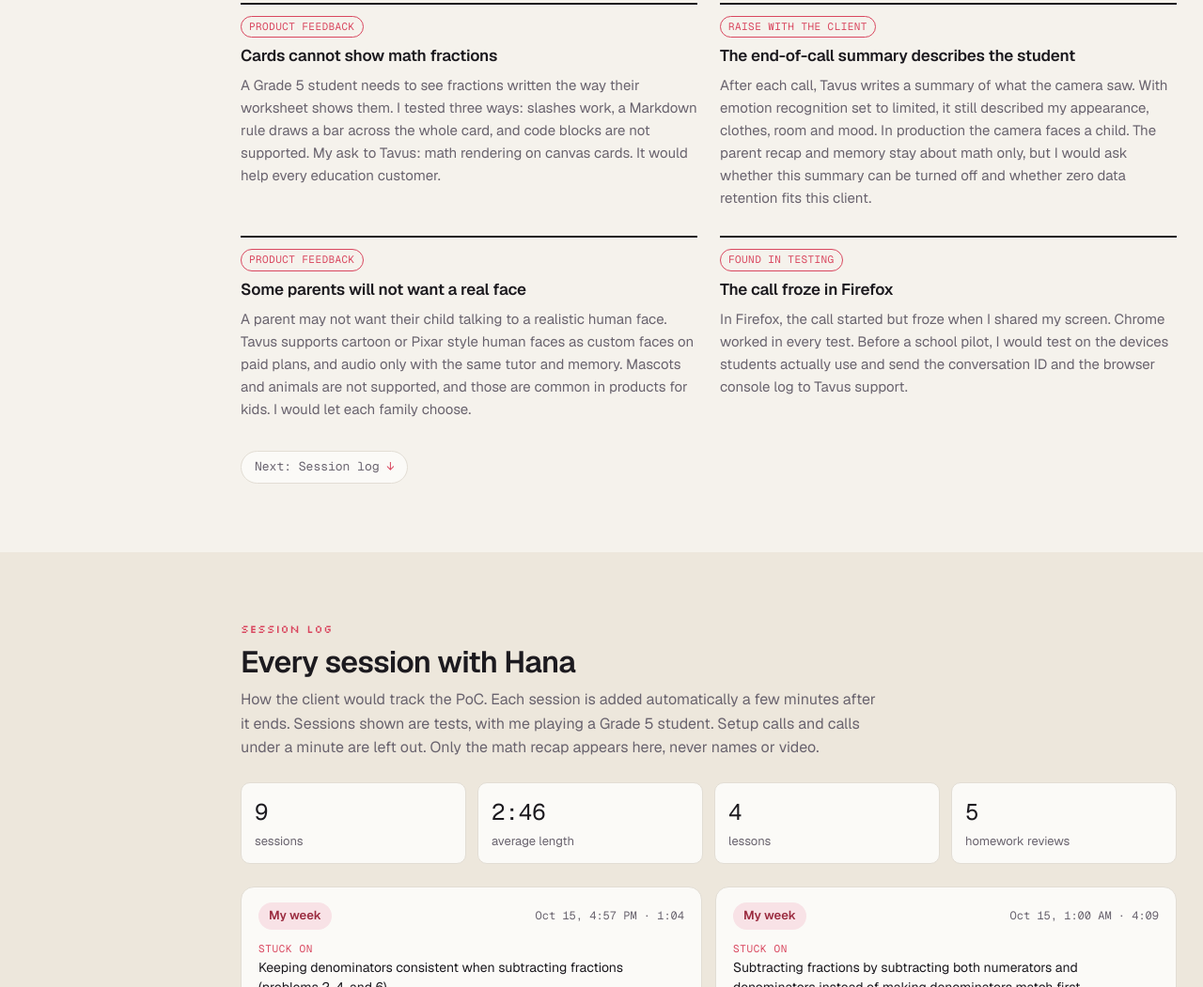
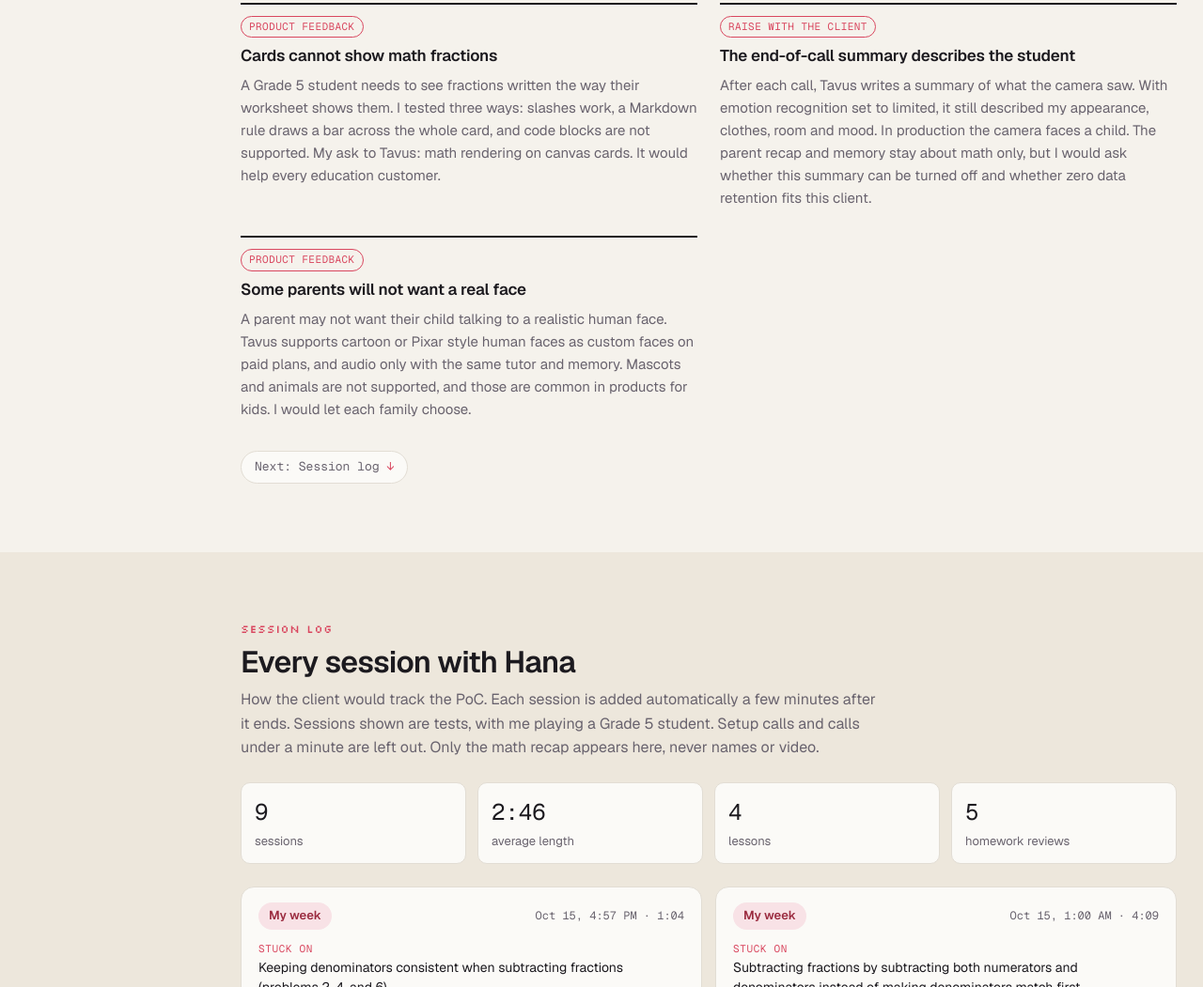
Before and after one commit to charlieb-labs/hana-tutor-poc, a plain HTML site: page index.html in a window 1280 px wide. Shown: the part 4350-5401 px from the top of the page at 94% size. Drawn offline with nearby package versions, Linux system fonts and the light colour scheme.

Commit message:
Update Hana tutor page

```diff
--- a/index.html
+++ b/index.html
@@ -497,11 +497,6 @@ footer .mono { font-family: var(--font-mono); font-size: 12px; }
         <h3>Some parents will not want a real face</h3>
         <p>A parent may not want their child talking to a realistic human face. Tavus supports cartoon or Pixar style human faces as custom faces on paid plans, and audio only with the same tutor and memory. Mascots and animals are not supported, and those are common in products for kids. I would let each family choose.</p>
       </div>
-      <div class="find">
-        <span class="find-k flag">Found in testing</span>
-        <h3>The call froze in Firefox</h3>
-        <p>In Firefox, the call started but froze when I shared my screen. Chrome worked in every test. Before a school pilot, I would test on the devices students actually use and send the conversation ID and the browser console log to Tavus support.</p>
-      </div>
     </div>
     <a class="next" href="#log">Next: Session log <span class="arr" aria-hidden="true">↓</span></a>
   </section>
```
